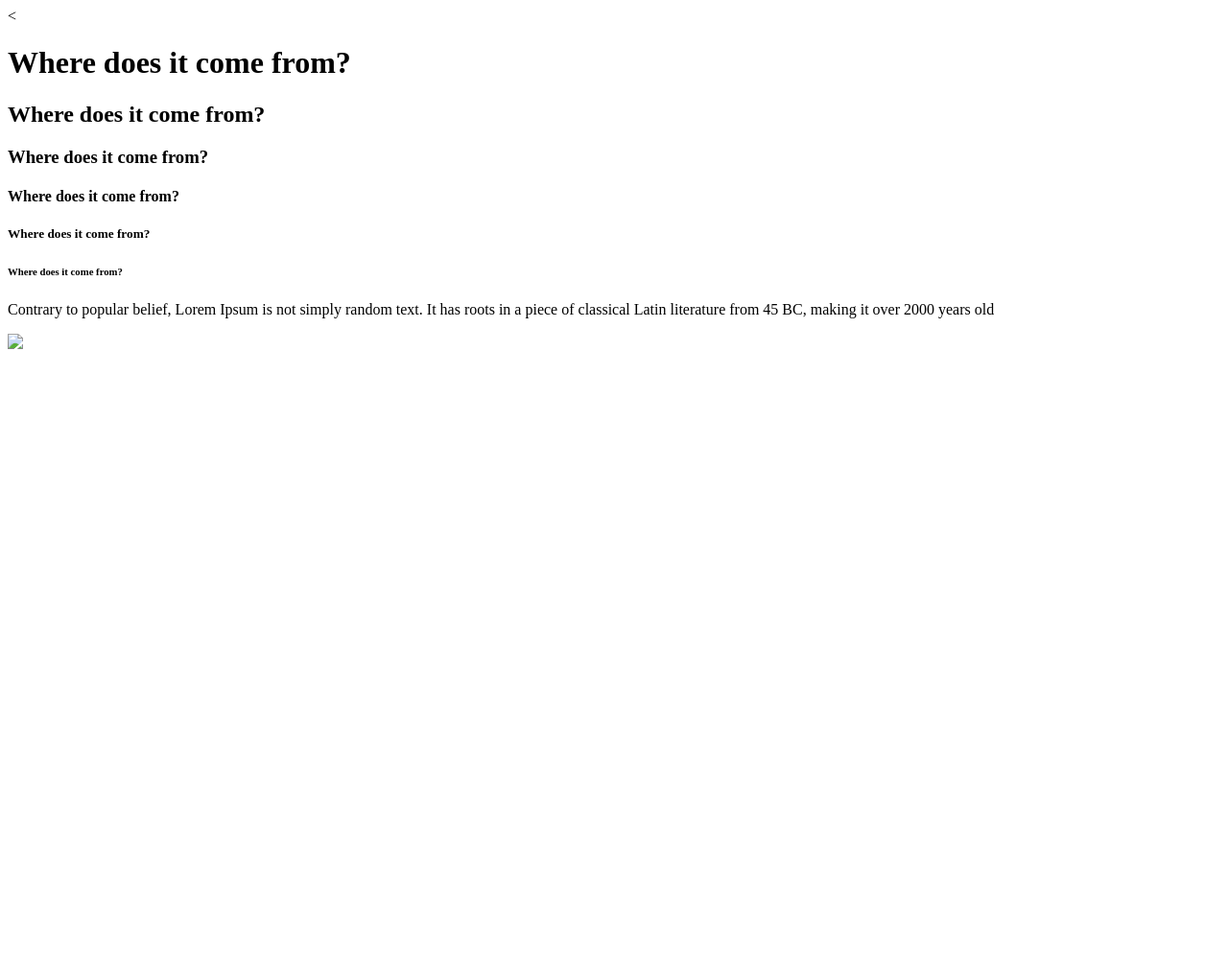
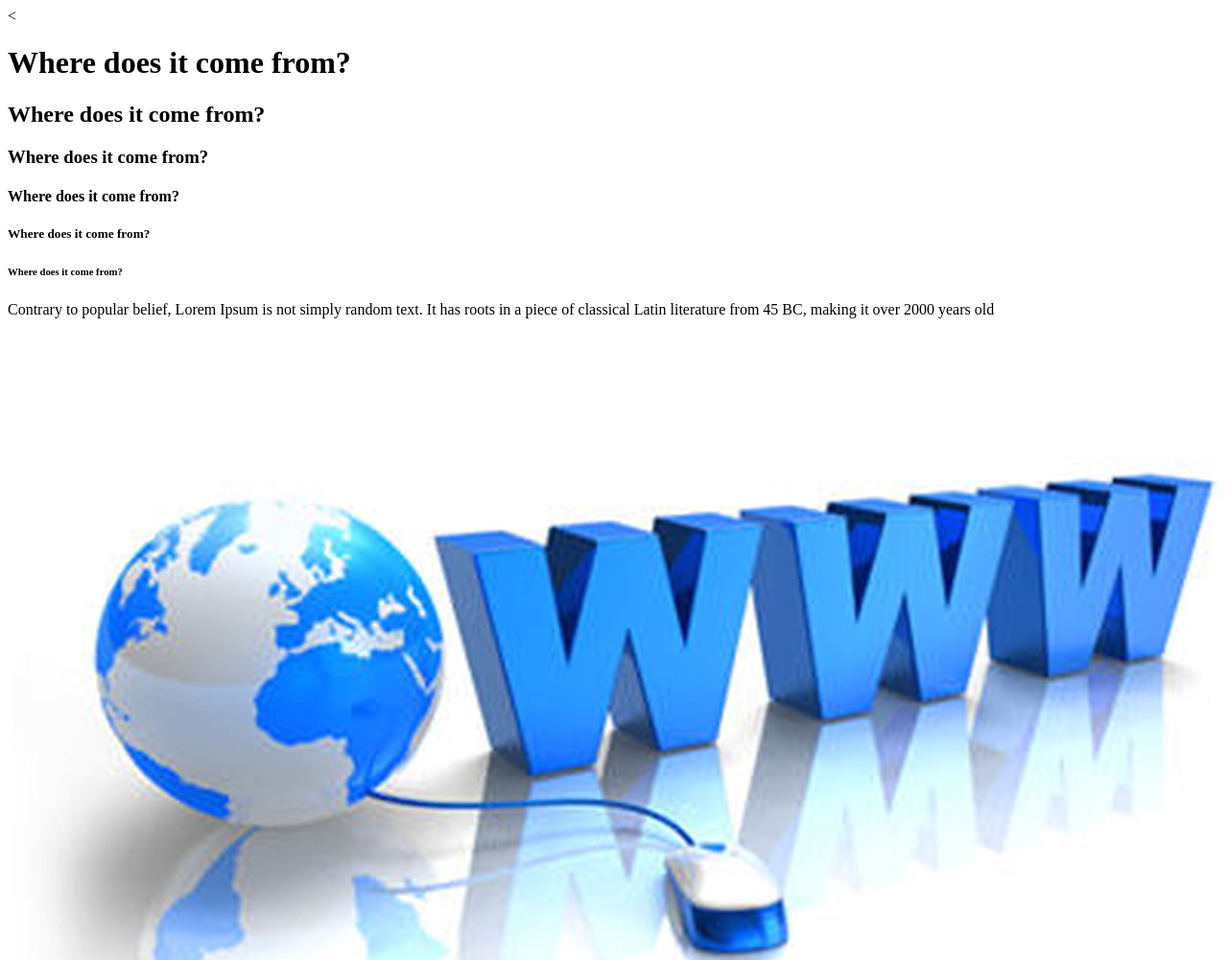
Before and after one commit to mdkawsar-a/first-project, a plain HTML site: page index.html in a window 1280 px wide. Shown: the top 1001 px of the page at 96% size. Before the commit the page ends 800 px from the top, so only its background shows below. Drawn offline with Linux system fonts and the light colour scheme.

Commit message:
Update index.html

```diff
--- a/index.html
+++ b/index.html
@@ -16,7 +16,7 @@
 
   <p>Contrary to popular belief, Lorem Ipsum is not simply random text. It has roots in a piece of classical Latin literature from 45 BC, making it over 2000 years old</p>
 
-  <img src="images/original.jpg"/>
+  <img src="original.jpg"/>
 
 </body>
 </html>
```
